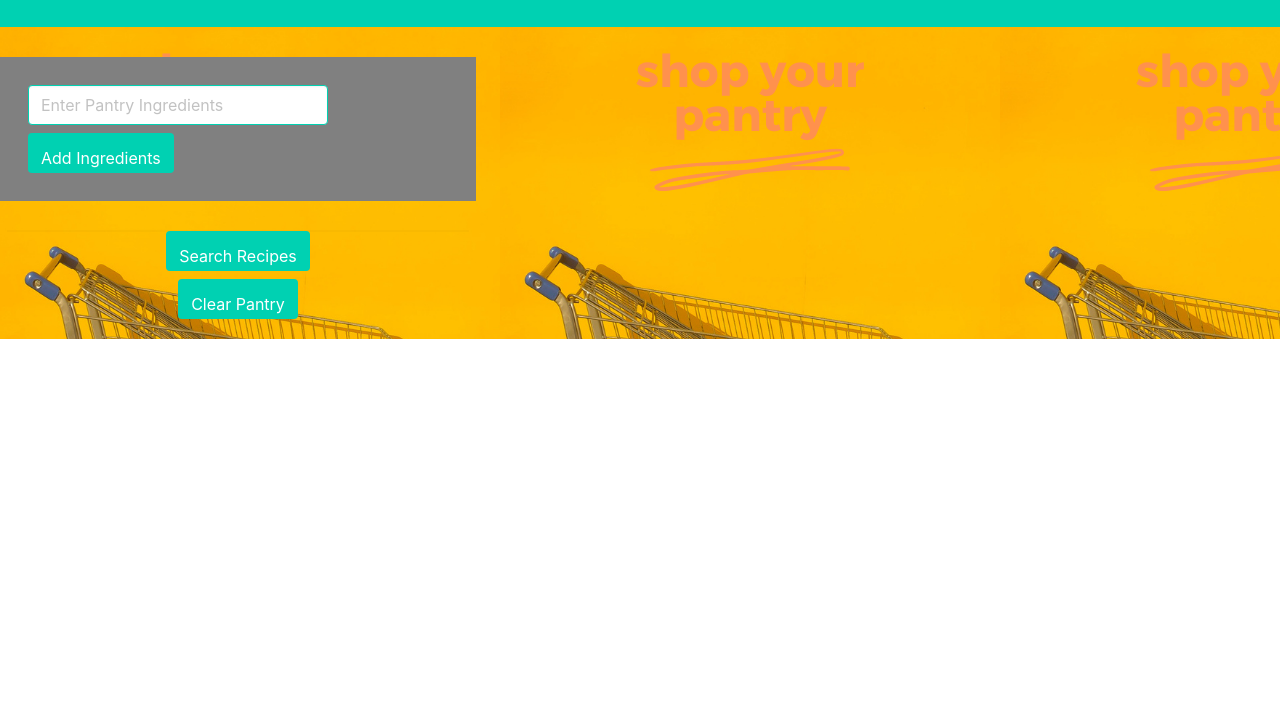
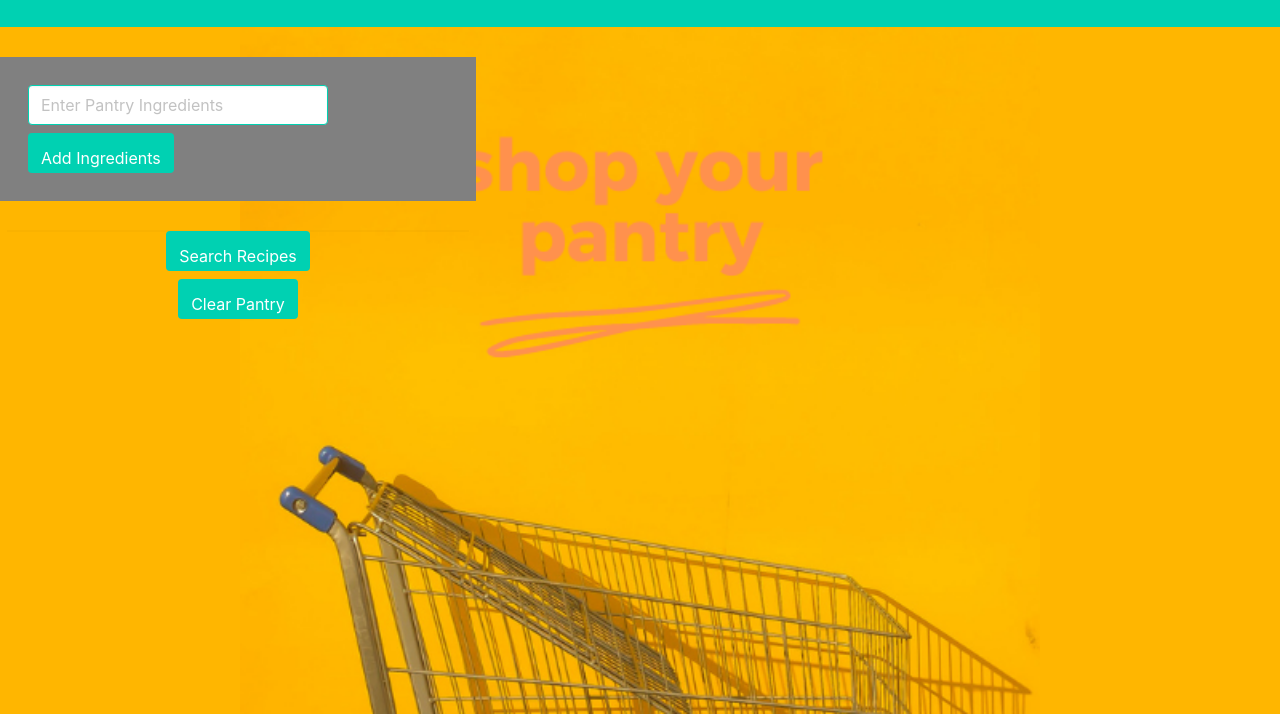
Before and after one commit to caitie-gorham/shopYourPantry, a plain HTML site: page index.html in a window 1280 px wide. Shown: the part 86-800 px from the top of the page. Drawn offline with nearby package versions, Linux system fonts and the light colour scheme.

Commit message:
styled the background color

```diff
--- a/assets/style.css
+++ b/assets/style.css
@@ -108,4 +108,13 @@ img {
 
 body {
   background-image: url("shopYourPantry.png");
+
+  background-position: center;
+  background-repeat: no-repeat;
+  background-size: contain;
+  background-color: #FFB600;
 }
+
+body, html {
+    height: 100%;
+}
```
